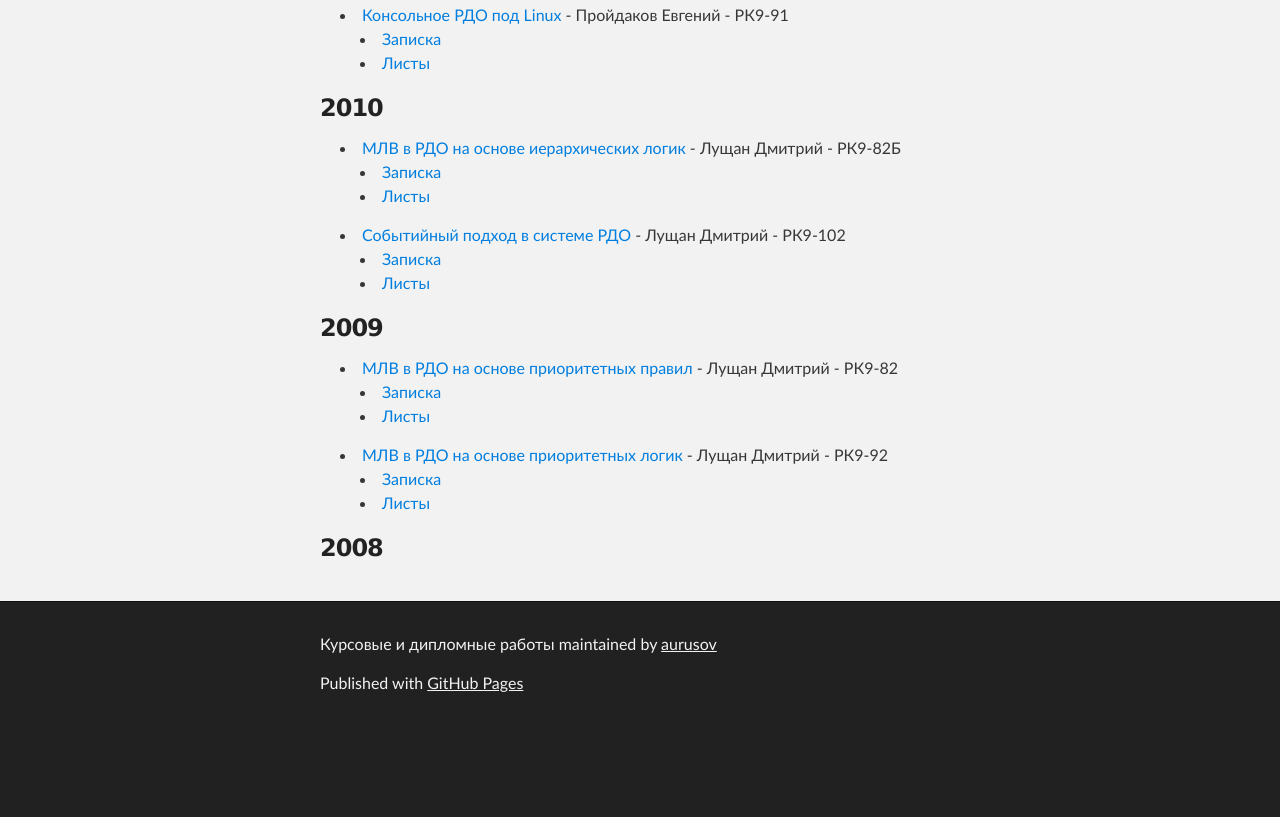
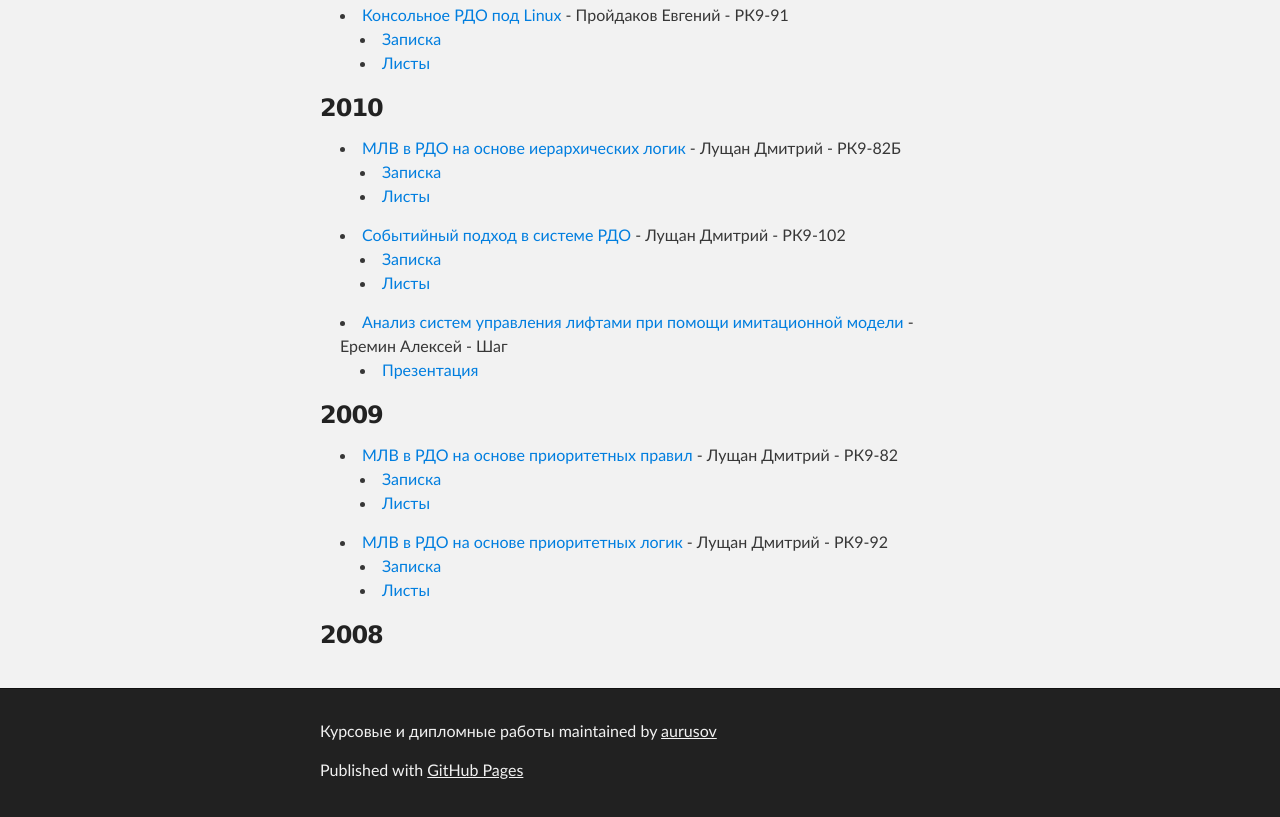
Before and after one commit to aurusov/rdo_diploma, a plain HTML site: page index.html in a window 1280 px wide. Shown: the part 2861-3678 px from the top of the page. Before the commit the page ends 3591 px from the top, so only its background shows below. Drawn offline with Linux system fonts and the light colour scheme.

Commit message:
Добавлен проект

```diff
--- a/index.html
+++ b/index.html
@@ -179,6 +179,10 @@
     <li><a href="/diploma/2010/%D0%A1%D0%BE%D0%B1%D1%8B%D1%82%D0%B8%D0%B8%CC%86%D0%BD%D1%8B%D0%B8%CC%86%20%D0%BF%D0%BE%D0%B4%D1%85%D0%BE%D0%B4%20%D0%B2%20%D1%81%D0%B8%D1%81%D1%82%D0%B5%D0%BC%D0%B5%20%D0%A0%D0%94%D0%9E%20-%20%D0%9B%D1%83%D1%89%D0%B0%D0%BD%20%D0%94%D0%BC%D0%B8%D1%82%D1%80%D0%B8%D0%B8%CC%86%20-%20%D0%A0%D0%9A9-102/%D0%97%D0%B0%D0%BF%D0%B8%D1%81%D0%BA%D0%B0.pdf">Записка</a></li>
     <li><a href="/diploma/2010/%D0%A1%D0%BE%D0%B1%D1%8B%D1%82%D0%B8%D0%B8%CC%86%D0%BD%D1%8B%D0%B8%CC%86%20%D0%BF%D0%BE%D0%B4%D1%85%D0%BE%D0%B4%20%D0%B2%20%D1%81%D0%B8%D1%81%D1%82%D0%B5%D0%BC%D0%B5%20%D0%A0%D0%94%D0%9E%20-%20%D0%9B%D1%83%D1%89%D0%B0%D0%BD%20%D0%94%D0%BC%D0%B8%D1%82%D1%80%D0%B8%D0%B8%CC%86%20-%20%D0%A0%D0%9A9-102/%D0%9B%D0%B8%D1%81%D1%82%D1%8B.pdf">Листы</a></li>
   </ul>
+  <li><a href="http://github.com/aurusov/aurusov.github.io/tree/master/diploma/2010/%D0%90%D0%BD%D0%B0%D0%BB%D0%B8%D0%B7%20%D1%81%D0%B8%D1%81%D1%82%D0%B5%D0%BC%20%D1%83%D0%BF%D1%80%D0%B0%D0%B2%D0%BB%D0%B5%D0%BD%D0%B8%D1%8F%20%D0%BB%D0%B8%D1%84%D1%82%D0%B0%D0%BC%D0%B8%20%D0%BF%D1%80%D0%B8%20%D0%BF%D0%BE%D0%BC%D0%BE%D1%89%D0%B8%20%D0%B8%D0%BC%D0%B8%D1%82%D0%B0%D1%86%D0%B8%D0%BE%D0%BD%D0%BD%D0%BE%D0%B8%CC%86%20%D0%BC%D0%BE%D0%B4%D0%B5%D0%BB%D0%B8%20-%20%D0%95%D1%80%D0%B5%D0%BC%D0%B8%D0%BD%20%D0%90%D0%BB%D0%B5%D0%BA%D1%81%D0%B5%D0%B8%CC%86%20-%20%D0%A8%D0%B0%D0%B3">Анализ систем управления лифтами при помощи имитационной модели</a> - Еремин Алексей - Шаг</li>
+  <ul>
+    <li><a href="/diploma/2010/%D0%90%D0%BD%D0%B0%D0%BB%D0%B8%D0%B7%20%D1%81%D0%B8%D1%81%D1%82%D0%B5%D0%BC%20%D1%83%D0%BF%D1%80%D0%B0%D0%B2%D0%BB%D0%B5%D0%BD%D0%B8%D1%8F%20%D0%BB%D0%B8%D1%84%D1%82%D0%B0%D0%BC%D0%B8%20%D0%BF%D1%80%D0%B8%20%D0%BF%D0%BE%D0%BC%D0%BE%D1%89%D0%B8%20%D0%B8%D0%BC%D0%B8%D1%82%D0%B0%D1%86%D0%B8%D0%BE%D0%BD%D0%BD%D0%BE%D0%B8%CC%86%20%D0%BC%D0%BE%D0%B4%D0%B5%D0%BB%D0%B8%20-%20%D0%95%D1%80%D0%B5%D0%BC%D0%B8%D0%BD%20%D0%90%D0%BB%D0%B5%D0%BA%D1%81%D0%B5%D0%B8%CC%86%20-%20%D0%A8%D0%B0%D0%B3/%D0%9F%D1%80%D0%B5%D0%B7%D0%B5%D0%BD%D1%82%D0%B0%D1%86%D0%B8%D1%8F.pdf">Презентация</a></li>
+  </ul>
 </ul>
 
 <h3><a name="2009" class="anchor" href="#2009"><span class="octicon octicon-link"></span></a>2009</h3>
```
